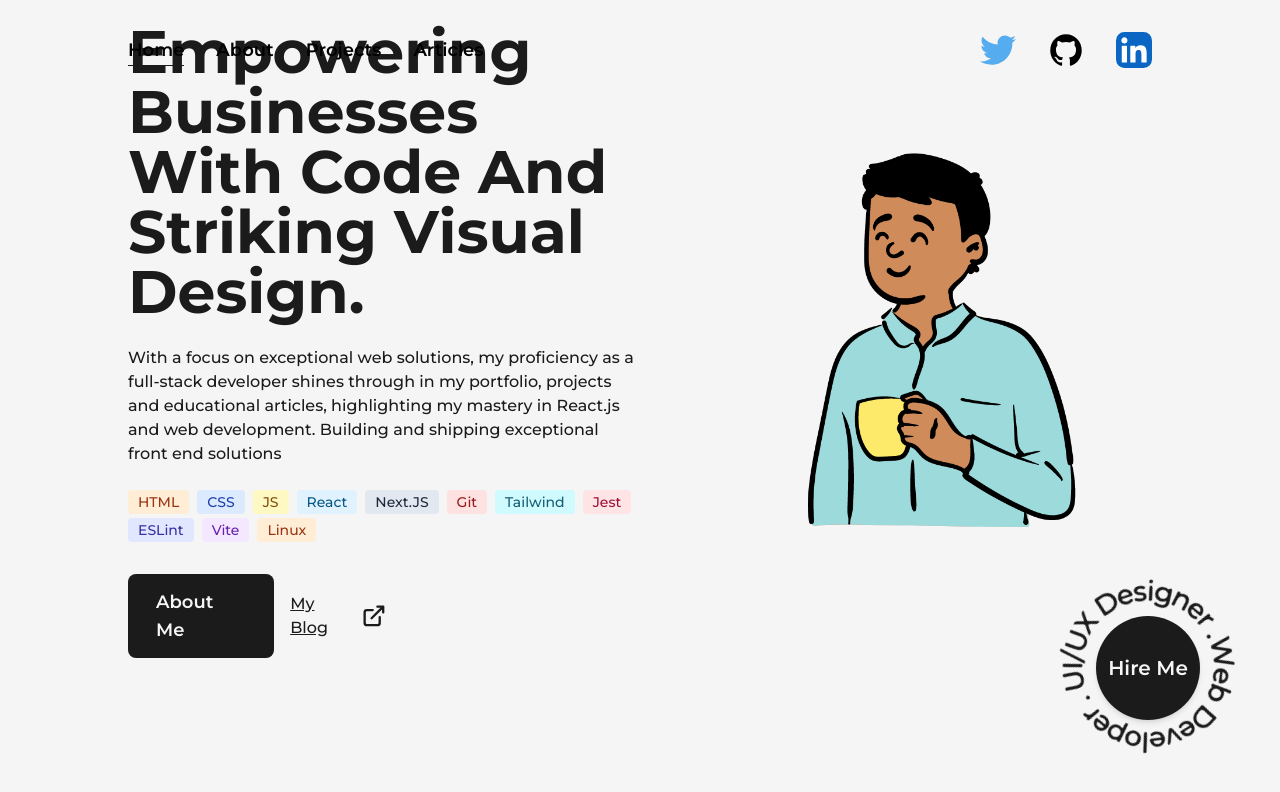
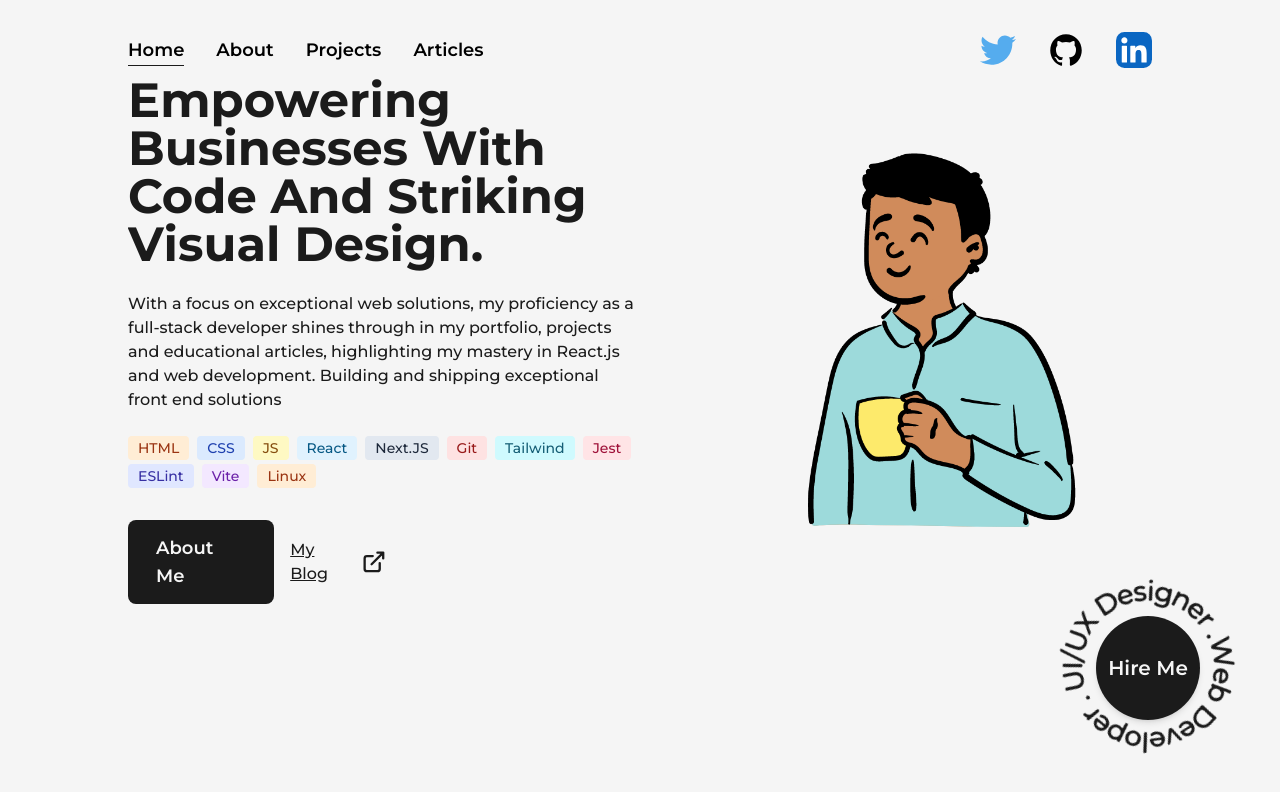
Before and after one commit to dotarjun/Portfolio, a Next.js app: page / in a window 1280 px wide. Shown: the top 792 px of the page. Built offline with nearby package versions, Linux system fonts and the light colour scheme.

Commit message:
🐛 fix(index.js): decrease AnimatedText font size from 6xl to 5xl

```diff
--- a/src/pages/index.js
+++ b/src/pages/index.js
@@ -22,7 +22,7 @@ export default function Home() {
             <div className="w-1/2 flex flex-col items-center self-center">
               <AnimatedText
                 text="Empowering Businesses with Code and Striking Visual Design."
-                className="!text-6xl !text-left"
+                className="!text-5xl !text-left"
               />
               <p className="my-4 text-base font-medium ">
                 With a focus on exceptional web solutions, my proficiency as a
```
